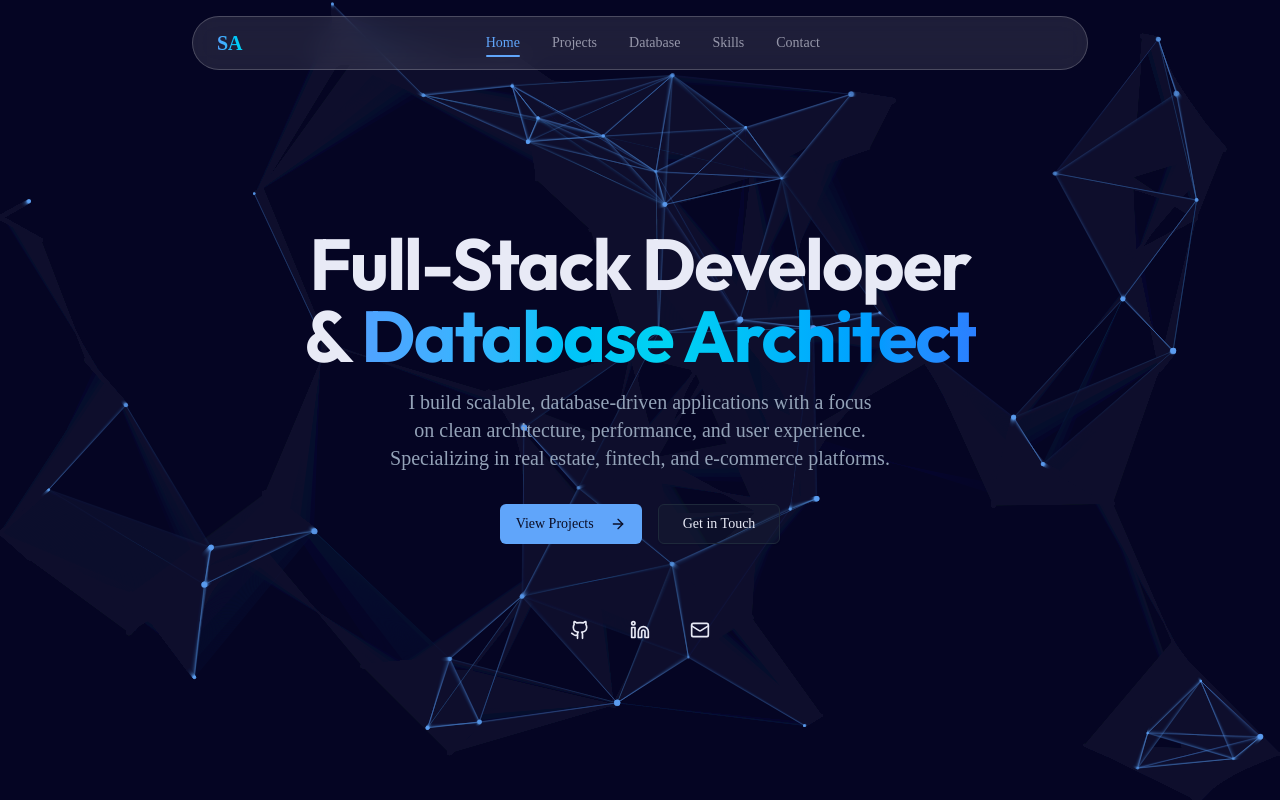
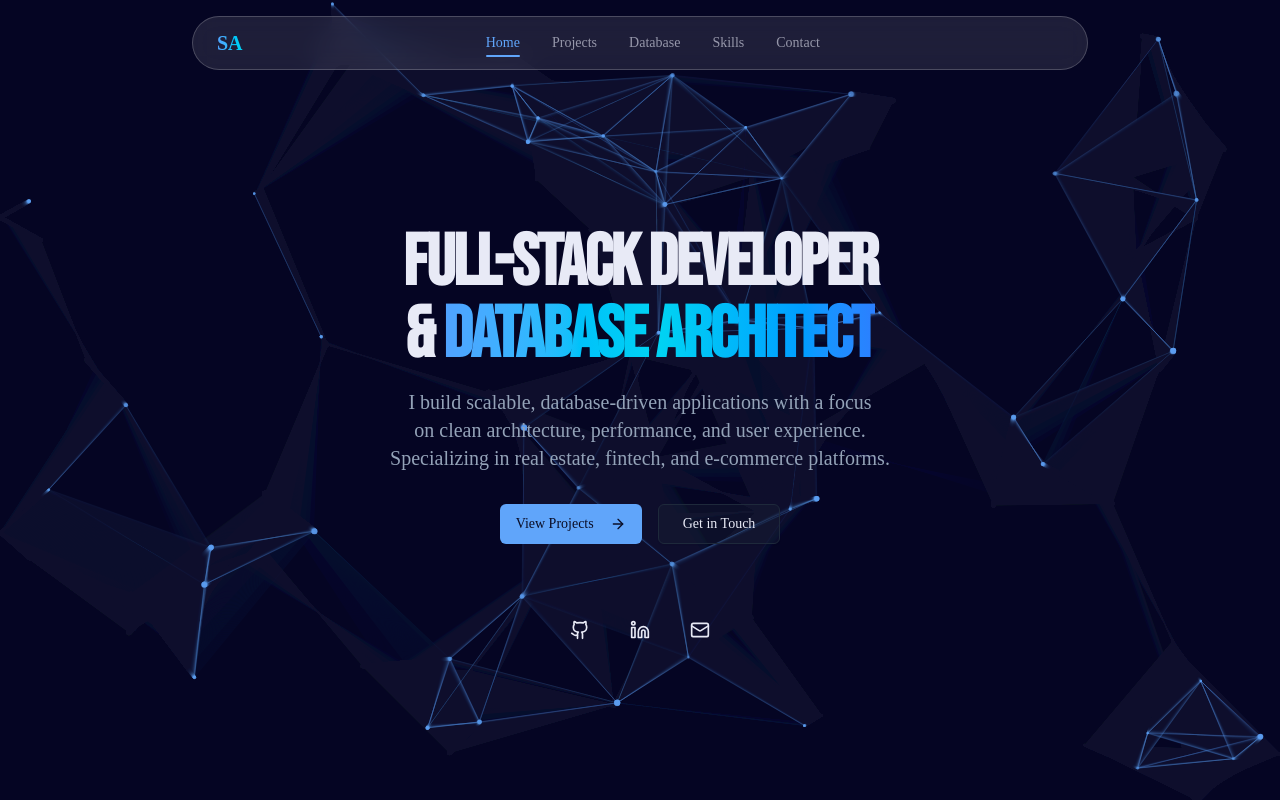
Before and after one commit to ShaniaAman730/shania-portfolio, a Next.js app: page / in a window 1280 px wide. Shown: the top 800 px of the page. Built offline with nearby package versions, Linux system fonts and the light colour scheme.

Commit message:
feat: update font families in globals.css and layout.tsx

```diff
--- a/app/globals.css
+++ b/app/globals.css
@@ -4,8 +4,8 @@
 @custom-variant dark (&:is(.dark *));
 
 @theme inline {
-  --font-sans: 'Inter', 'Inter Fallback', sans-serif;
-  --font-serif: 'Outfit', 'Outfit Fallback', serif;
+  --font-sans: 'Open Sans', 'Open Sans Fallback', sans-serif;
+  --font-serif: 'Bebas Neue', 'Bebas Neue Fallback', serif;
 }
 
 :root {
@@ -126,11 +126,12 @@
   }
   body {
     @apply bg-background text-foreground;
-    font-family: var(--font-inter), sans-serif;
+    font-family: var(--font-open-sans), sans-serif;
   }
   h1, h2, h3, h4, h5, h6 {
-    font-family: var(--font-outfit), sans-serif;
-    font-weight: 700;
+    font-family: var(--font-bebas-neue), sans-serif;
+    font-weight: 400;
+    letter-spacing: 0.05em;
   }
 }
 
--- a/app/layout.tsx
+++ b/app/layout.tsx
@@ -1,11 +1,11 @@
 import type { Metadata } from 'next'
-import { Inter, Outfit } from 'next/font/google'
+import { Open_Sans, Bebas_Neue } from 'next/font/google'
 import { Analytics } from '@vercel/analytics/next'
 import { ThemeProvider } from 'next-themes'
 import './globals.css'
 
-const inter = Inter({ subsets: ["latin"], variable: '--font-inter' });
-const outfit = Outfit({ subsets: ["latin"], variable: '--font-outfit', weight: ['400', '500', '600', '700', '800'] });
+const openSans = Open_Sans({ subsets: ["latin"], variable: '--font-open-sans' });
+const bebasNeue = Bebas_Neue({ subsets: ["latin"], variable: '--font-bebas-neue', weight: '400' });
 
 export const metadata: Metadata = {
   title: 'Shania Aman | Full-Stack Developer & Database Architect',
@@ -43,7 +43,7 @@ export default function RootLayout({
 }>) {
   return (
     <html lang="en" suppressHydrationWarning>
-      <body className={`${inter.variable} ${outfit.variable} font-sans antialiased bg-background text-foreground`}>
+      <body className={`${openSans.variable} ${bebasNeue.variable} font-sans antialiased bg-background text-foreground`}>
         <ThemeProvider attribute="class" defaultTheme="dark" enableSystem>
           {children}
           {process.env.NODE_ENV === 'production' && <Analytics />}
```
